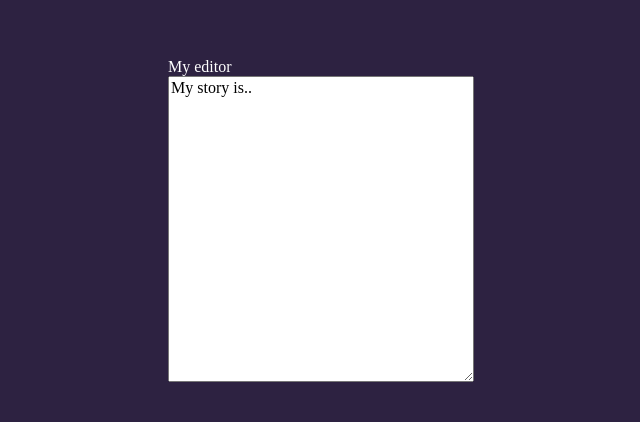
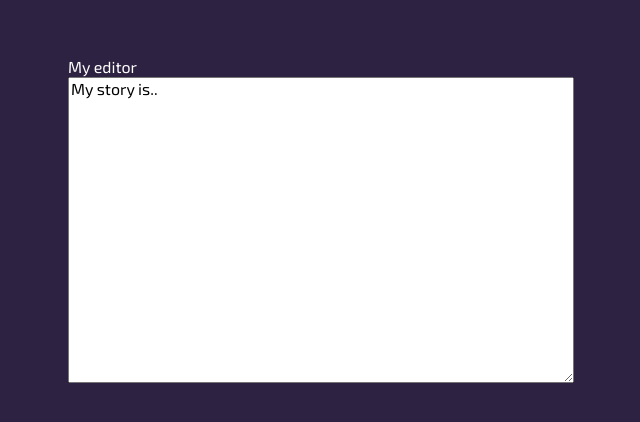
Before and after one commit to patryk-makarewicz/simple-editor, a website built with webpack: page src/pages/index.html in a window 1280 px wide. Shown: the part 178-600 px from the top of the page, without its empty margins (319-959 px from the left). Built offline with nearby package versions, Linux system fonts and the light colour scheme.

Commit message:
new font from google

```diff
--- a/src/scss/main.scss
+++ b/src/scss/main.scss
@@ -1,5 +1,5 @@
 @import "~normalize.css";
-
+@import url('https://fonts.googleapis.com/css2?family=Exo+2:wght@400;600&display=swap');
 
 body {
   background: #2D2241;
@@ -8,6 +8,7 @@ body {
   align-items: center;
   justify-content: center;
   min-height: 100vh;
+  font-family: 'Exo 2', sans-serif;
 }
 
 .form {
@@ -19,6 +20,6 @@ body {
 }
 
 .form__textarea {
-  width: 300px;
+  width: 500px;
   height: 300px;
 }
```
